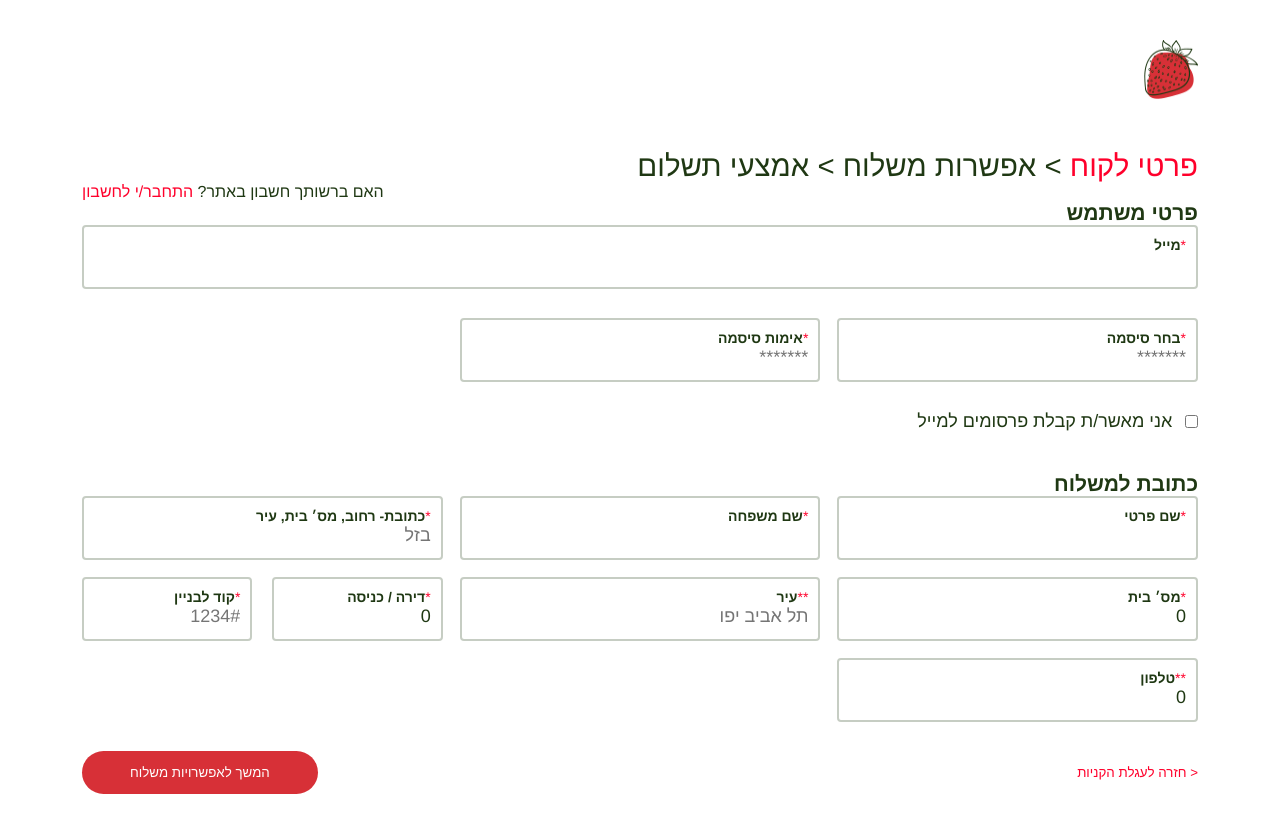
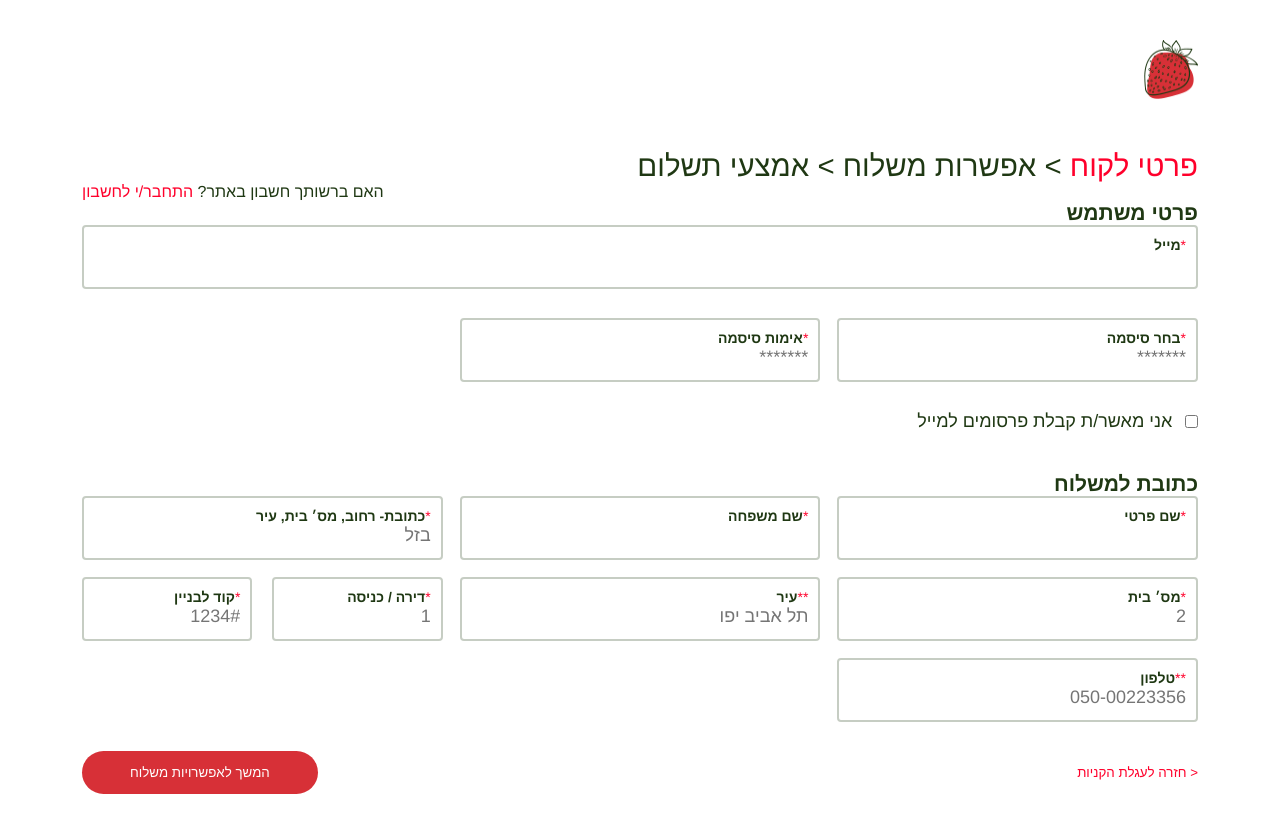
Before and after one commit to matveisch/quatro-task, a React (Create React App) app: page / in a window 1280 px wide. Built offline with nearby package versions, Linux system fonts and the light colour scheme.

Commit message:
fixed types

```diff
--- a/src/components/user-data-form/UserDataForm.tsx
+++ b/src/components/user-data-form/UserDataForm.tsx
@@ -11,11 +11,11 @@ interface Values {
     firstName: string;
     secondName: string;
     address: string;
-    houseNumber: number;
+    houseNumber: any;
     city: string;
-    apartmentNumber: number;
+    apartmentNumber: any;
     intercomCode: string;
-    phone: number;
+    phone: any;
 }
 
 const UserDataForm = () => {
@@ -31,11 +31,11 @@ const UserDataForm = () => {
                     firstName: '',
                     secondName: '',
                     address: '',
-                    houseNumber: 0,
+                    houseNumber: '',
                     city: '',
-                    apartmentNumber: 0,
+                    apartmentNumber: '',
                     intercomCode: '',
-                    phone: 0
+                    phone: ''
 
                 }}
                 onSubmit={(
```
